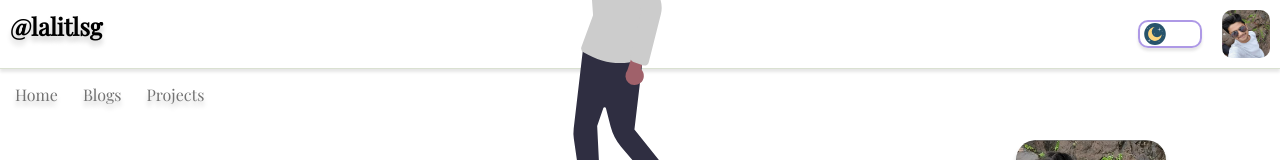
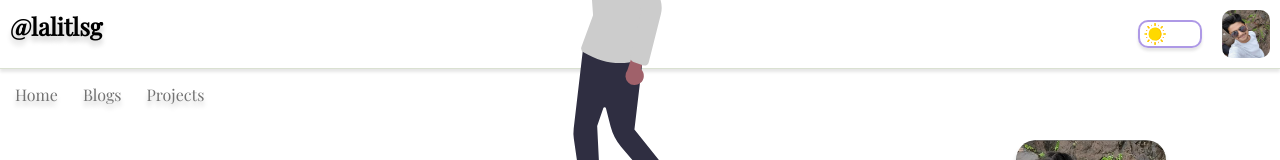
Before and after one commit to lalitlsg/lalitlsg-portfolio, a React (Create React App) app: page / in a window 1280 px wide. Shown: the top 160 px of the page. Built offline with nearby package versions, Linux system fonts and the light colour scheme.

Commit message:
dark theme toggle img changed

```diff
--- a/src/components/header/Header.js
+++ b/src/components/header/Header.js
@@ -60,8 +60,8 @@ export const Header = ({ handleClick }) => {
       <BrandName>@lalitlsg</BrandName>
       <AppBarItems>
         <Switch onClick={toggleDisplay}>
-          <ThemeImage src={moon} left={"0%"} displayImg={!display} />
-          <ThemeImage src={sun} left={"50%"} displayImg={display} />
+          <ThemeImage src={sun} left={"0%"} displayImg={!display} />
+          <ThemeImage src={moon} left={"50%"} displayImg={display} />
         </Switch>
         <Image src={profileimage} />
       </AppBarItems>
```
